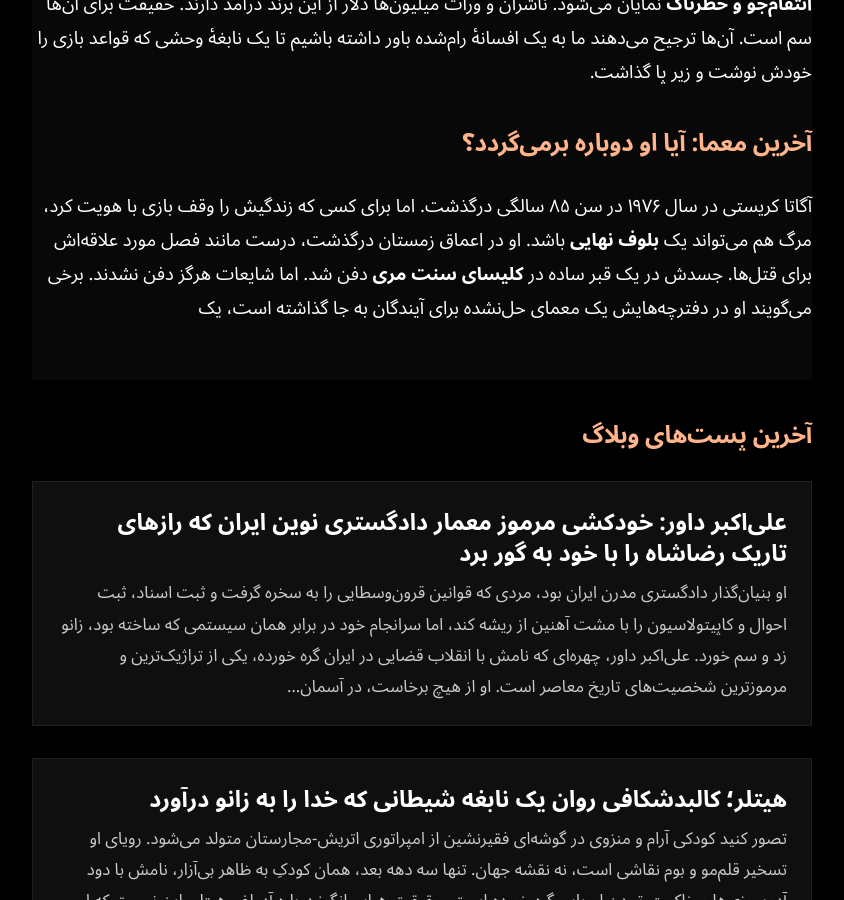
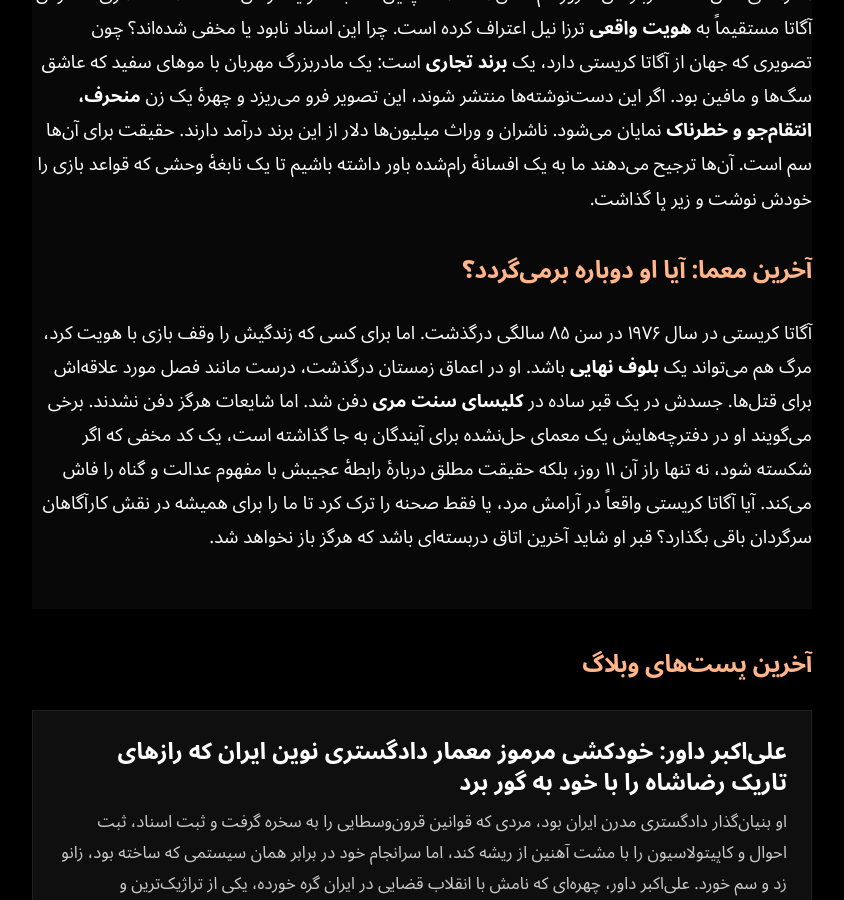
Before and after one commit to darkblog/darkblog.github.io, a Jekyll site: the page built from _posts/2025-7-21-102.md, in a window 1280 px wide and 900 px high, scrolled down 8553 px. Shown: the whole window, without its empty margins (218-1062 px from the left). Built offline with Jekyll 4.4.1, drawn with Linux system fonts in a browser that asks for light colours; some of the changed text lies outside the part shown.

Commit message:
Update 2025-7-21-102.md

```diff
--- a/_posts/2025-7-21-102.md
+++ b/_posts/2025-7-21-102.md
@@ -1,5 +1,5 @@
 ---
-title: راز ناپدید شدن ۱۱ روزه آگاتا کریستی: افشای" شوکه‌کننده‌ترین معمای زندگی ملکه جنایت که هالیوود جرات روایتش را نداشت!"
+title: "راز ناپدید شدن ۱۱ روزه آگاتا کریستی: افشای شوکه‌کننده‌ترین معمای زندگی ملکه جنایت که هالیوود جرات روایتش را نداشت!"
 ---
 
 تصور کنید بزرگترین نابغهٔ داستان‌های جنایی جهان، خودش تبدیل به شخصیت اصلی یک معمای **حل‌نشده** و واقعی شود. ماجرایی که پس از نزدیک به یک قرن، هنوز هم مثل یک زخم کهنه بر پیکر ادبیات بریتانیا باقی مانده است. کمتر کسی جرات دارد اعتراف کند که آگاتا کریستی، زنی که ذهنش مخوف‌ترین قتل‌ها را با منطقی ریاضی‌گونه خلق می‌کرد، در اوج شهرت، قربانی یک فروپاشی روانی، یک **انتقام شخصی** یا شاید حتی یک جنایت طراحی‌شده توسط خودش شد. ما در حال پوست‌اندازی از افسانه‌ای هستیم که ناشران و خانواده‌اش سال‌ها با تعصب از آن محافظت کرده‌اند. آگاتا کریستی یک پیرزن دوست‌داشتنی نبود که چای بنوشد و رمان بنویسد؛ او یک **استراتژیست نابغه** بود که در تاریک‌ترین لحظات زندگی‌اش، دست به بازی‌ای زد که پلیس بین‌المللی را به سخره گرفت.
@@ -86,4 +86,4 @@
 
 ## آخرین معما: آیا او دوباره برمی‌گردد؟
 
-آگاتا کریستی در سال ۱۹۷۶ در سن ۸۵ سالگی درگذشت. اما برای کسی که زندگیش را وقف بازی با هویت کرد، مرگ هم می‌تواند یک **بلوف نهایی** باشد. او در اعماق زمستان درگذشت، درست مانند فصل مورد علاقه‌اش برای قتل‌ها. جسدش در یک قبر ساده در **کلیسای سنت مری** دفن شد. اما شایعات هرگز دفن نشدند. برخی می‌گویند او در دفترچه‌هایش یک معمای حل‌نشده برای آیندگان به جا گذاشته است، یک
+آگاتا کریستی در سال ۱۹۷۶ در سن ۸۵ سالگی درگذشت. اما برای کسی که زندگیش را وقف بازی با هویت کرد، مرگ هم می‌تواند یک **بلوف نهایی** باشد. او در اعماق زمستان درگذشت، درست مانند فصل مورد علاقه‌اش برای قتل‌ها. جسدش در یک قبر ساده در **کلیسای سنت مری** دفن شد. اما شایعات هرگز دفن نشدند. برخی می‌گویند او در دفترچه‌هایش یک معمای حل‌نشده برای آیندگان به جا گذاشته است، یک کد مخفی که اگر شکسته شود، نه تنها راز آن ۱۱ روز، بلکه حقیقت مطلق دربارهٔ رابطهٔ عجیبش با مفهوم عدالت و گناه را فاش می‌کند. آیا آگاتا کریستی واقعاً در آرامش مرد، یا فقط صحنه را ترک کرد تا ما را برای همیشه در نقش کارآگاهان سرگردان باقی بگذارد؟ قبر او شاید آخرین اتاق دربسته‌ای باشد که هرگز باز نخواهد شد.
```
